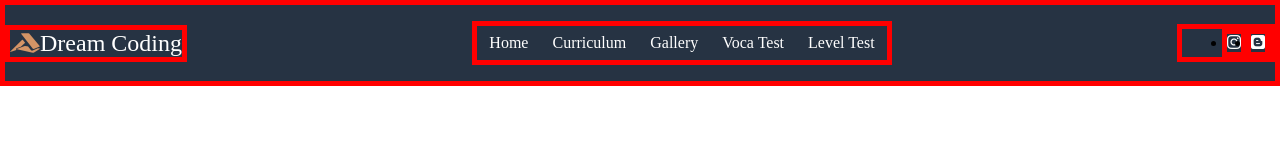
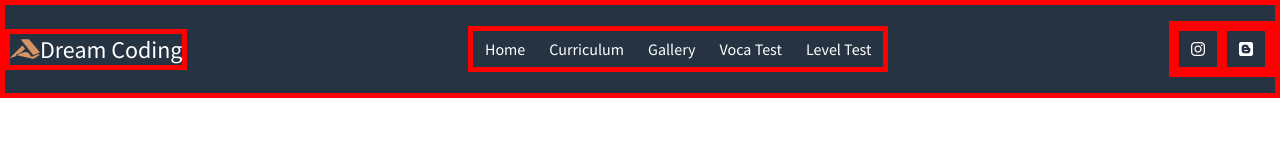
Before and after one commit to hyunbin1/Web_design, a plain HTML site: page NavBar/navbar.html in a window 1280 px wide. Drawn offline with Linux system fonts and the light colour scheme.

Commit message:
wide css complete

```diff
--- a/NavBar/navbar.css
+++ b/NavBar/navbar.css
@@ -1,5 +1,7 @@
 body{
     margin:0;
+    font-family: 'Source Sans Pro', sans-serif;
+    width: 100%;
     }
 
 a{
@@ -28,17 +30,22 @@ a{
 .navbar.menu{
     list-style: none;
     padding-left: 0;
-
 }
 .navbar.menu li{
     padding: 8px 12px;
 }
+.navbar.menu li:hover{
+    background-color: #d49466;
+    border-radius: 4px;
+}
 
 
 /*navbar links*/
-.navbar.links{
-
+.navbar.icons{
+    list-style: none;
+    color: white;
+    padding-left:0;
 }
-.navbar.links i{
-
+.navbar.icons li{
+    padding:8px 12px;
 }
--- a/NavBar/navbar.html
+++ b/NavBar/navbar.html
@@ -8,6 +8,9 @@
     <link rel="stylesheet" href="navbar.css">
     <!-- 아이콘[font awesome] 가져오기 -->
     <script src="https://kit.fontawesome.com/21d0925fc8.js" crossorigin="anonymous"></script>
+    <link rel="preconnect" href="https://fonts.gstatic.com">
+    <!--google font link-->
+    <link href="https://fonts.googleapis.com/css2?family=Source+Sans+Pro:wght@200;300;400&display=swap" rel="stylesheet">
 </head>
 <body>
 
```
